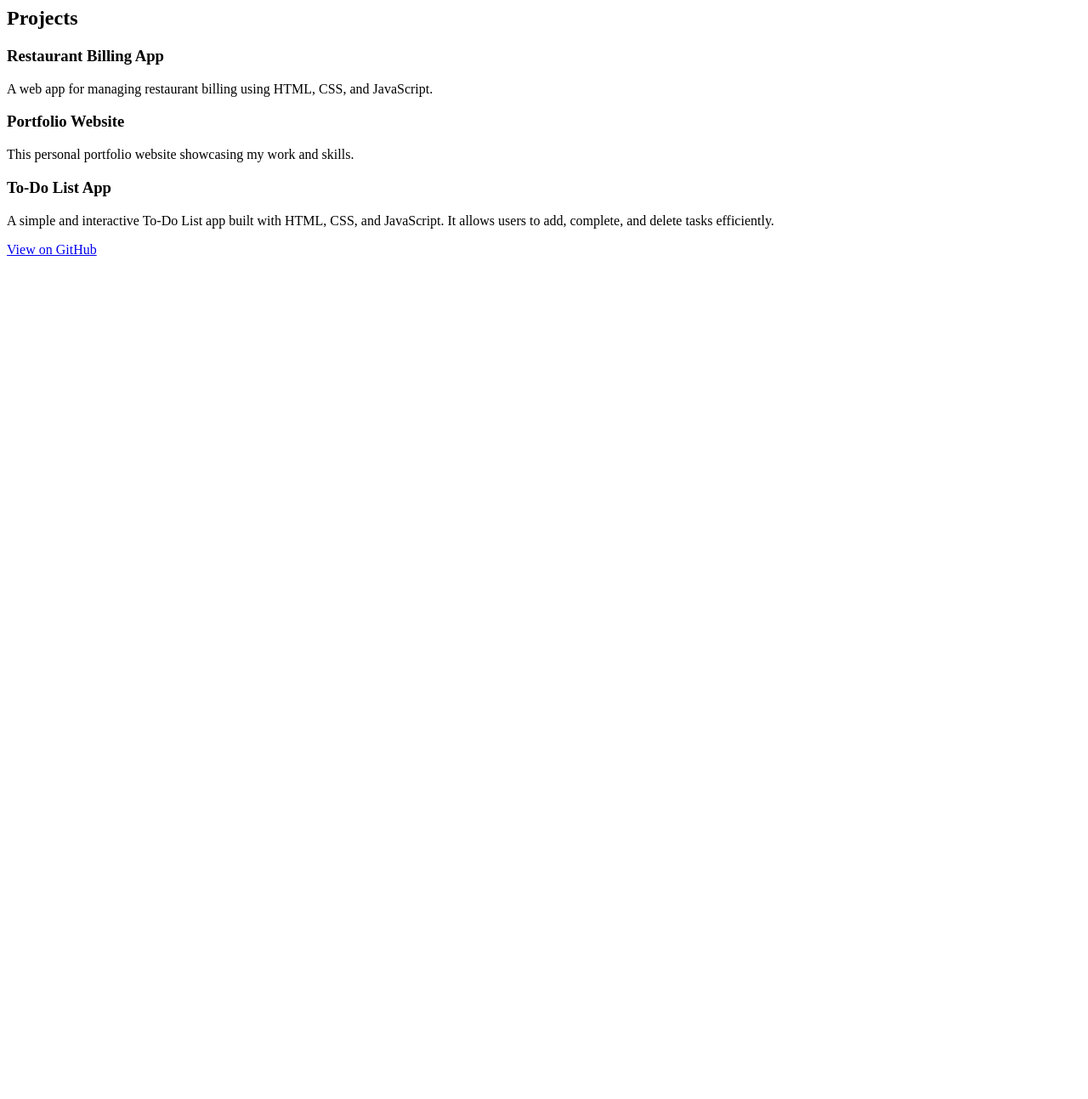
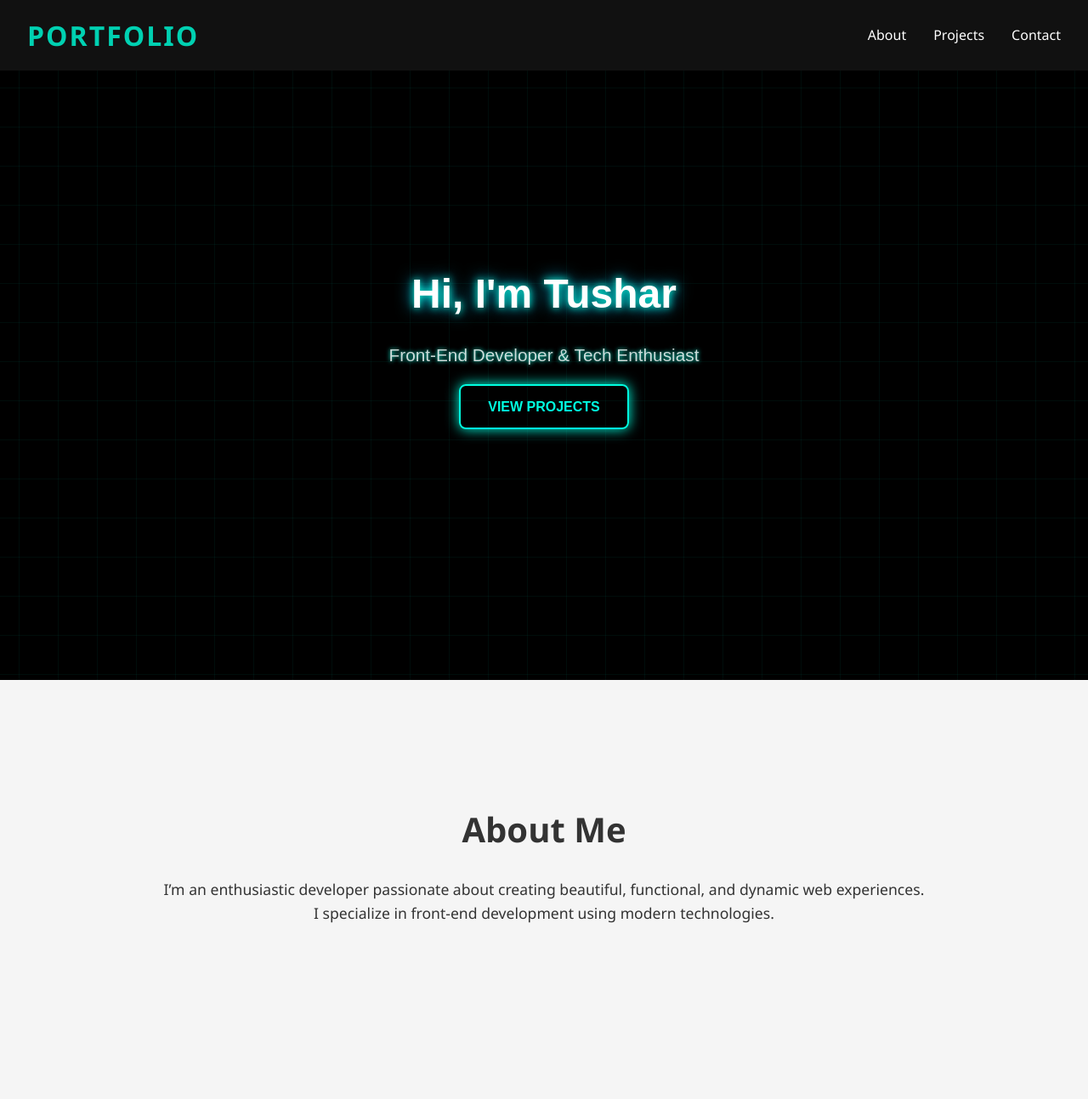
Before and after one commit to tusharkanta04/myportfolio, a plain HTML site: page index.html in a window 1280 px wide. Shown: the top 1293 px of the page at 85% size. Before the commit the page ends 800 px from the top, so only its background shows below. Drawn offline with Linux system fonts and the light colour scheme.

Commit message:
Update index.html

```diff
--- a/index.html
+++ b/index.html
@@ -1,3 +1,40 @@
+<!DOCTYPE html>
+<html lang="en">
+<head>
+  <meta charset="UTF-8" />
+  <meta name="viewport" content="width=device-width, initial-scale=1.0"/>
+  <title>Tusharkanta Behera | Portfolio</title>
+  <link rel="stylesheet" href="style.css" />
+</head>
+<body>
+  <header>
+    <div class="logo">portfolio</div>
+    <nav>
+      <ul class="nav-links">
+        <li><a href="#about">About</a></li>
+        <li><a href="#projects">Projects</a></li>
+        <li><a href="#contact">Contact</a></li>
+      </ul>
+    </nav>
+  </header>
+
+  <!-- Hero Section -->
+  <section class="hero">
+    <div class="glow-grid"></div>
+    <div class="hero-content">
+      <h1>Hi, I'm Tushar</h1>
+      <p class="subtitle">Front-End Developer & Tech Enthusiast</p>
+      <a href="#projects" class="btn">View Projects</a>
+    </div>
+  </section>
+
+  <!-- About Section -->
+  <section id="about" class="section">
+    <h2>About Me</h2>
+    <p>I’m an enthusiastic developer passionate about creating beautiful, functional, and dynamic web experiences. I specialize in front-end development using modern technologies.</p>
+  </section>
+
+  <!-- Projects Section -->
   <section id="projects" class="section">
     <h2>Projects</h2>
     <div class="project-grid">
@@ -5,10 +42,12 @@
         <h3>Restaurant Billing App</h3>
         <p>A web app for managing restaurant billing using HTML, CSS, and JavaScript.</p>
       </div>
+
       <div class="project-card">
         <h3>Portfolio Website</h3>
         <p>This personal portfolio website showcasing my work and skills.</p>
       </div>
+
       <div class="project-card">
         <h3>To-Do List App</h3>
         <p>A simple and interactive To-Do List app built with HTML, CSS, and JavaScript. It allows users to add, complete, and delete tasks efficiently.</p>
@@ -16,3 +55,19 @@
       </div>
     </div>
   </section>
+
+  <!-- Contact Section -->
+  <section id="contact" class="section">
+    <h2>Contact</h2>
+    <p>Email: <a href="mailto:tusharbehera525@gmail.com">tusharbehera525@gmail.com</a></p>
+    <p>LinkedIn: <a href="#">linkedin.com/in/tusharkanta</a></p>
+  </section>
+
+  <!-- Footer -->
+  <footer>
+    <p>&copy; 2025 Tusharkanta Behera</p>
+  </footer>
+
+  <script src="script.js"></script>
+</body>
+</html>
```
Lines whose indentation alone changed are shown as unchanged.
